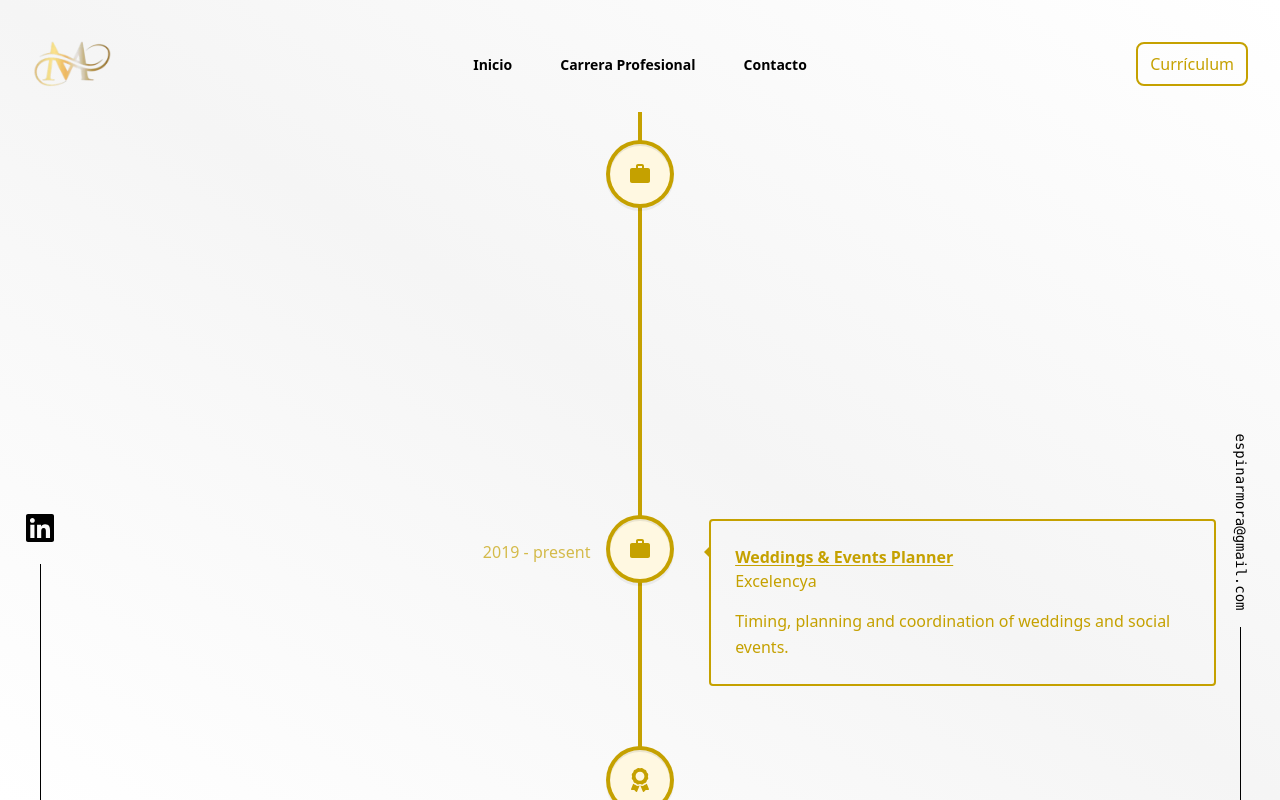
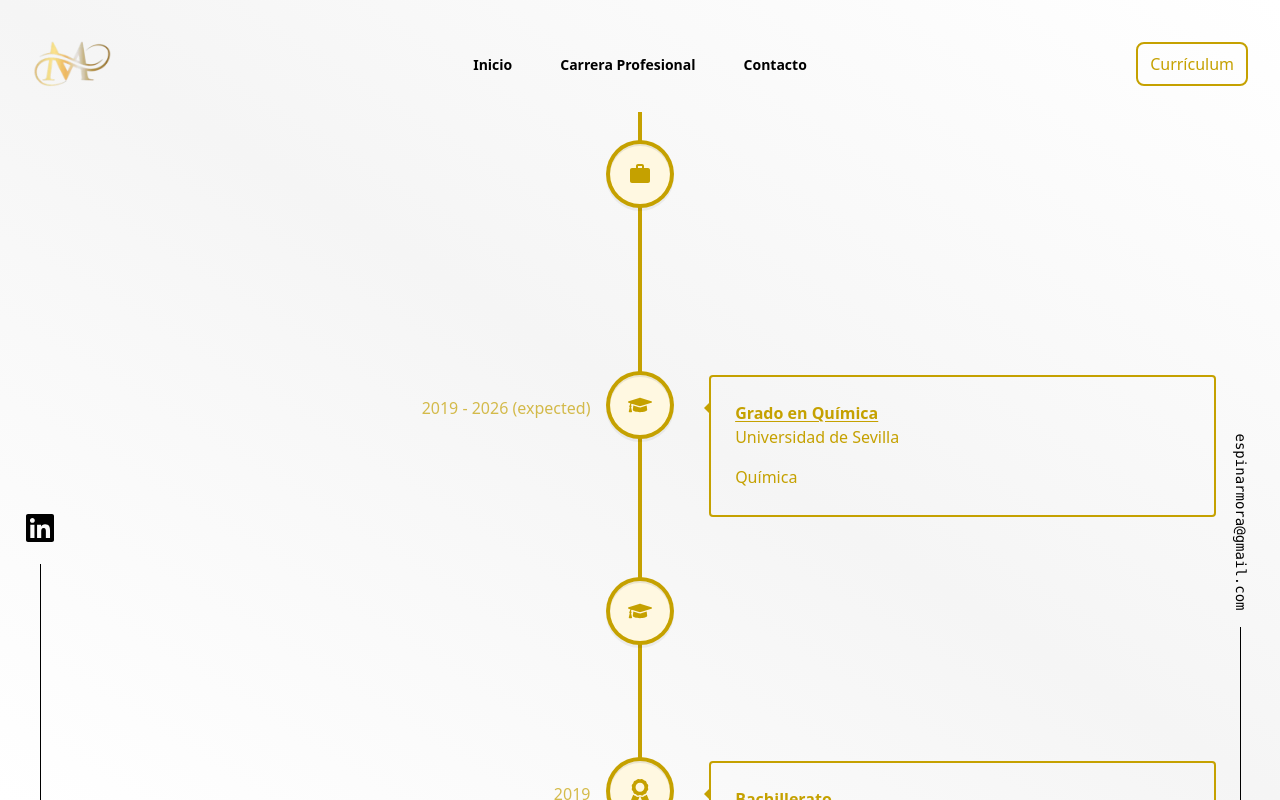
Before and after one commit to Alex-GF/maria-professional-website, a React (Create React App) app: page /career in a window 1280 px wide. Built offline with nearby package versions, Linux system fonts and the light colour scheme.

Commit message:
fix: progress bar

```diff
--- a/src/components/mainPage/skillProgressBar.js
+++ b/src/components/mainPage/skillProgressBar.js
@@ -3,17 +3,11 @@ import ProgressBar from "../progressBar";
 const SkillProgressBar = ({ technology }) => {
   return (
     <>
-      <div className="mb-2 mt-4 flex w-full items-center justify-evenly">
-        <a
-          target="_blank"
-          rel="noreferrer"
-          href={technology.url}
-          className="flex h-12 w-12 cursor-pointer items-center justify-center rounded-full bg-white bg-opacity-10 backdrop-blur-md hover:bg-opacity-30"
-          title={technology.name}
-        >
+      <div className="mb-2 mt-4 flex w-full items-center justify-between">
+        <span className="ml-16">
           {technology.icon}
-        </a>
-        <span className="text-2xl font-extrabold text-primary">
+        </span>
+        <span className="text-2xl font-extrabold text-primary mr-16">
           {technology.progress}%
         </span>
       </div>
--- a/src/components/progressBar.js
+++ b/src/components/progressBar.js
@@ -22,7 +22,7 @@ const ProgressBar = ({ progress }) => {
       <div
         className="absolute h-3 w-0 rounded-lg bg-primary backdrop-blur-md duration-[2s] transition-all"
       ></div>
-      <div className="z-10 h-3 w-full rounded-lg border border-white border-opacity-30 bg-white bg-opacity-10"></div>
+      <div className="z-10 h-3 w-full rounded-lg border border-black border-opacity-30 bg-black bg-opacity-10"></div>
     </div>
   );
 };
--- a/src/data/timelineData.js
+++ b/src/data/timelineData.js
@@ -26,221 +26,45 @@ const publishIconStyle = {
 
 const timelineData = [
   {
-    title: "Higher Graduate",
-    subtitle: "University of Seville",
-    text: ["Collaboration in the task 7.2: 'Automated configuration and analysis of service chains integrated with ITSM tools', within the project 'Mejorando el desarrollo, fiabilidad y gobierno de servicios digitales por medio de la colaboración bot-humano' (PID2021-126227NB-C22).", "Specific research field: 'Pricing-driven Development and Operation of SaaS'"],
-    date: "2024 - present",
-    icon: <MdWork className="fill-primary"/>,
-    iconStyle: workIconStyle,
-  },
-  {
     title: "Weddings & Events Planner",
     subtitle: "Excelencya",
-    text: ["Timing, planning and coordination of weddings and social events."],
+    text: ["Programación, planificación y coordinación de bodas y eventos sociales."],
     date: "2019 - present",
     icon: <MdWork className="fill-primary"/>,
     iconStyle: workIconStyle,
   },
   {
-    title: "Best Student Paper Award",
-    subtitle: "International Conference on Service-Oriented Computing (ICSOC)",
-    text: ["Our work, 'Racing the Market: An Industry Support Analysis for Pricing-Driven DevOps in SaaS', has been selected as the best student paper at the 22nd International Conference on Service-Oriented Computing (ICSOC 2024)."],
-    date: "2024",
-    icon: <FaAward className="fill-primary"/>,
-    iconStyle: awardIconStyle,
-  },
-  {
-    title: "Distinguished Paper Award",
-    subtitle: "International Conference on Service-Oriented Computing (ICSOC)",
-    text: ["Our work, 'Racing the Market: An Industry Support Analysis for Pricing-Driven DevOps in SaaS', has been selected as one of the top 6 papers at the 22nd International Conference on Service Oriented Computing (ICSOC 2024), earning us the Distinguished Paper Award."],
-    date: "2024",
-    icon: <FaAward className="fill-primary"/>,
-    iconStyle: awardIconStyle,
-  },
-  {
-    title: "Racing the Market: An Industry Support Analysis for Pricing-Driven DevOps in SaaS",
-    subtitle: "22nd International Conference on Service-Oriented Computing (ICSOC'24)",
-    text: ["pp 260-275"],
-    date: "2024",
-    icon: <IoNewspaper className="fill-primary"/>,
-    iconStyle: publishIconStyle,
-  },
-  {
-    title: "Technical Specialist",
-    subtitle: "University of Seville",
-    text: ["Colaboration in IRIS research project.", "Working area: Efficient contract-driven SaaS development and operation"],
-    date: "2023 - 2024",
-    icon: <MdWork className="fill-primary"/>,
-    iconStyle: workIconStyle,
-  },
-  {
-    title: "Software Engineering Master's Degree: Cloud, Data and IT Management",
-    subtitle: "University of Seville",
-    text: [""],
-    date: "2023 - 2024",
+    title: "Grado en Química",
+    subtitle: "Universidad de Sevilla",
+    text: ["Química"],
+    date: "2019 - 2026 (expected)",
     icon: <FaGraduationCap className="fill-primary"/>,
     iconStyle: studiesIconStyle,
   },
   {
-    title: "Towards Effective SaaS Pricing Design: A Case Study of CCSIM",
-    subtitle: "20th International Workshop on Engineering Service-Oriented Applications and Cloud Services (WESOACS'24)",
+    title: "B2 First English Certificate",
+    subtitle: "APTIS General",
     text: [""],
-    date: "2024",
-    icon: <IoNewspaper className="fill-primary"/>,
-    iconStyle: publishIconStyle,
-  },
-  {
-    title: "Towards Pricing4SaaS: A Framework for Pricing-Driven Feature Toggling in SaaS",
-    subtitle: "International Conference on Web Engineering",
-    text: ["pp 389-392"],
-    date: "2024",
-    icon: <IoNewspaper className="fill-primary"/>,
-    iconStyle: publishIconStyle,
-  },
-  {
-    title: "Best Demo Award",
-    subtitle: "Sistedes",
-    text: ["Best demo in XIX Jornadas de Ciencia e Ingeniería de Servicios"],
-    date: "2024",
-    icon: <FaAward className="fill-primary"/>,
-    iconStyle: awardIconStyle,
-  },
-  {
-    title: "Best Paper Award",
-    subtitle: "Sistedes",
-    text: ["Best paper in XIX Jornadas de Ciencia e Ingeniería de Servicios"],
-    date: "2024",
-    icon: <FaAward className="fill-primary"/>,
-    iconStyle: awardIconStyle,
-  },
-  {
-    title: "Towards a Suite of Software Libraries for Pricing-driven Feature Toggling",
-    subtitle: "XIX Jornadas de Ciencia e Ingeniería de Servicios",
-    text: [""],
-    date: "2024",
-    icon: <IoNewspaper className="fill-primary"/>,
-    iconStyle: publishIconStyle,
-  },
-  {
-    title: "Pricing-driven Development and Operation of SaaS: Challenges and Opportunities",
-    subtitle: "XIX Jornadas de Ciencia e Ingeniería de Servicios",
-    text: [""],
-    date: "2024",
-    icon: <IoNewspaper className="fill-primary"/>,
-    iconStyle: publishIconStyle,
-  },
-  {
-    title: "Pricing4SaaS: Towards a pricing model to drive the operation of SaaS",
-    subtitle: "International Conference on Advanced Information Systems Engineering",
-    text: ["pp 47-54"],
-    date: "2024",
-    icon: <IoNewspaper className="fill-primary"/>,
-    iconStyle: publishIconStyle,
-  },
-  {
-    title: "Introduction to Quantum Software Development",
-    subtitle: "University of Seville",
-    text: ["Microcredential"],
-    date: "2023",
+    date: "2025",
     icon: <FaGraduationCap className="fill-primary"/>,
     iconStyle: studiesIconStyle,
   },
   {
-    title: "Data Analyst Continuous Training Course",
-    subtitle: "Google",
-    text: ["An official course hosted by Google that teaches students how to use Google Cloud data analysis tools, such as BigQuery, to work with real datasets and gain insights from business data."],
-    date: "2023",
-    icon: <FaGraduationCap className="fill-primary"/>,
-    iconStyle: studiesIconStyle,
-  },
-  {
-    title: "Associate Cloud Engineer Continuous Training Course",
-    subtitle: "Google",
-    text: ["The aim of this course is to train students to identify the value of Google Cloud products and services, integrate cloud-based solutions into corporate strategies, and develop proficiency in the use of flexible infrastructure and Google Cloud platforms, with a specific focus on Compute Engine."],
-    date: "2023",
-    icon: <FaGraduationCap className="fill-primary"/>,
-    iconStyle: studiesIconStyle,
-  },
-  {
-    title: "Best Speaker Award",
-    subtitle: "University of Seville",
-    text: [""],
-    date: "2023",
-    icon: <FaAward className="fill-primary"/>,
-    iconStyle: awardIconStyle,
-  },
-  {
-    title: "Honors in University",
-    subtitle: "University of Seville",
-    text: ["90% of software related subjects with a grade of 9 or higher; 50% of them with honors"],
-    date: "2023",
-    icon: <FaAward className="fill-primary"/>,
-    iconStyle: awardIconStyle,
-  },
-  {
-    title: "Software Engineering & Computer Science Bachelor's Degree",
-    subtitle: "University of Seville",
-    text: ["Computer Engineering - Software Engineering"],
-    date: "2019 - 2023",
-    icon: <FaGraduationCap className="fill-primary"/>,
-    iconStyle: studiesIconStyle,
-  },
-  {
-    title: "Technical Specialist",
-    subtitle: "University of Seville",
-    text: ["Implementation of concept tests, prototypes and software tools to evaluate the performance of automatic UI test repair algorithms in the context o[f mobile applications"],
-    date: "2022",
-    icon: <MdWork className="fill-primary"/>,
-    iconStyle: workIconStyle,
-  },
-  {
-    title: "React Complete Course",
-    subtitle: "ED Team",
-    text: [""],
-    date: "2021",
-    icon: <FaGraduationCap className="fill-primary"/>,
-    iconStyle: studiesIconStyle,
-  },
-  {
-    title: "C1 Advaced English Certificate",
-    subtitle: "Cambridge",
-    text: [""],
-    date: "2019",
-    icon: <FaGraduationCap className="fill-primary"/>,
-    iconStyle: studiesIconStyle,
-  },
-  {
-    title: "High School Graduation With Honors",
+    title: "Bachillerato",
     subtitle: "I.E.S Miguel de Cervantes",
-    text: [""],
+    text: ["Nota media: 9.2/10"],
     date: "2019",
     icon: <FaAward className="fill-primary"/>,
     iconStyle: awardIconStyle,
   },
   {
-    title: "High School",
+    title: "Educación Secundaria Obligatoria",
     subtitle: "I.E.S Miguel de Cervantes",
     text: [""],
     date: "2013 - 2019",
     icon: <FaGraduationCap className="fill-primary"/>,
     iconStyle: studiesIconStyle,
   },
-  {
-    title: "B2 First English Certificate",
-    subtitle: "Cambridge",
-    text: [""],
-    date: "2018",
-    icon: <FaGraduationCap className="fill-primary"/>,
-    iconStyle: studiesIconStyle,
-  },
-  {
-    title: "B1 Preliminary English Certificate",
-    subtitle: "Cambridge",
-    text: [""],
-    date: "2016",
-    icon: <FaGraduationCap className="fill-primary"/>,
-    iconStyle: studiesIconStyle,
-  },
 ];
 
 export default timelineData;
--- a/src/sections/pageTemplate.js
+++ b/src/sections/pageTemplate.js
@@ -26,7 +26,7 @@ const PageTemplate = (props) => {
             rel="noreferrer"
             className="mb-5 h-8 w-8 cursor-pointer"
           >
-            <FaLinkedin className="h-full w-full fill-body hover:fill-primary" />
+            <FaLinkedin className="h-full w-full fill-body hover:fill-over" />
           </a>
           <div className="h-[60%] w-px grow bg-body"></div>
         </motion.div>
@@ -40,7 +40,7 @@ const PageTemplate = (props) => {
           className="absolute bottom-0 right-5 hidden h-72 w-10 flex-col items-center justify-between xl:flex 2xl:right-10"
         >
           <a
-            className="rotate-90 cursor-pointer font-mono text-sm text-body hover:text-primary"
+            className="rotate-90 cursor-pointer font-mono text-sm text-body hover:text-over"
             href="mailto:espinarmora@gmail.com"
           >
             espinarmora@gmail.com
--- a/src/static/theme/theme.js
+++ b/src/static/theme/theme.js
@@ -3,7 +3,7 @@ export const theme = {
     primary: "#C5A100", // Dorado principal elegante
     secondary: "#FFD700", // Dorado brillante para acentos o elementos activos
     body: "#000000", // Texto o fondo principal negro
-    over: "#FFFFFF", // Texto o elementos sobre fondos oscuros (blanco)
+    over: "#C5A100", // Texto o elementos sobre fondos oscuros (blanco)
     background1: "#FFFFFF", // Fondo principal blanco
     background2: "#F5F5F5", // Fondo secundario ligeramente grisáceo
     iconsBackground: "#FFF8E1", // Fondo de iconos con tono dorado suave
```
Also changed, not shown: src/data/technologiesData.js (+21 -51 lines), src/sections/header.js (+6 -6 lines), src/static/css/tailwind.css.
